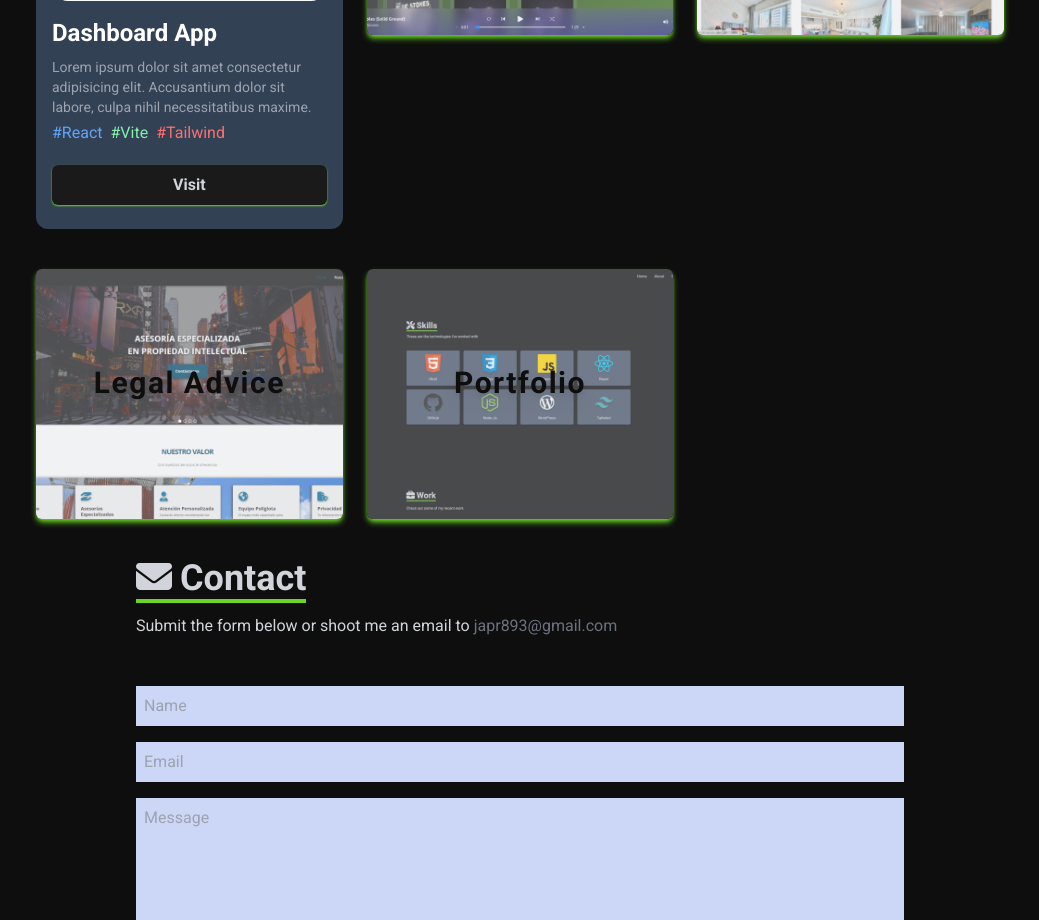
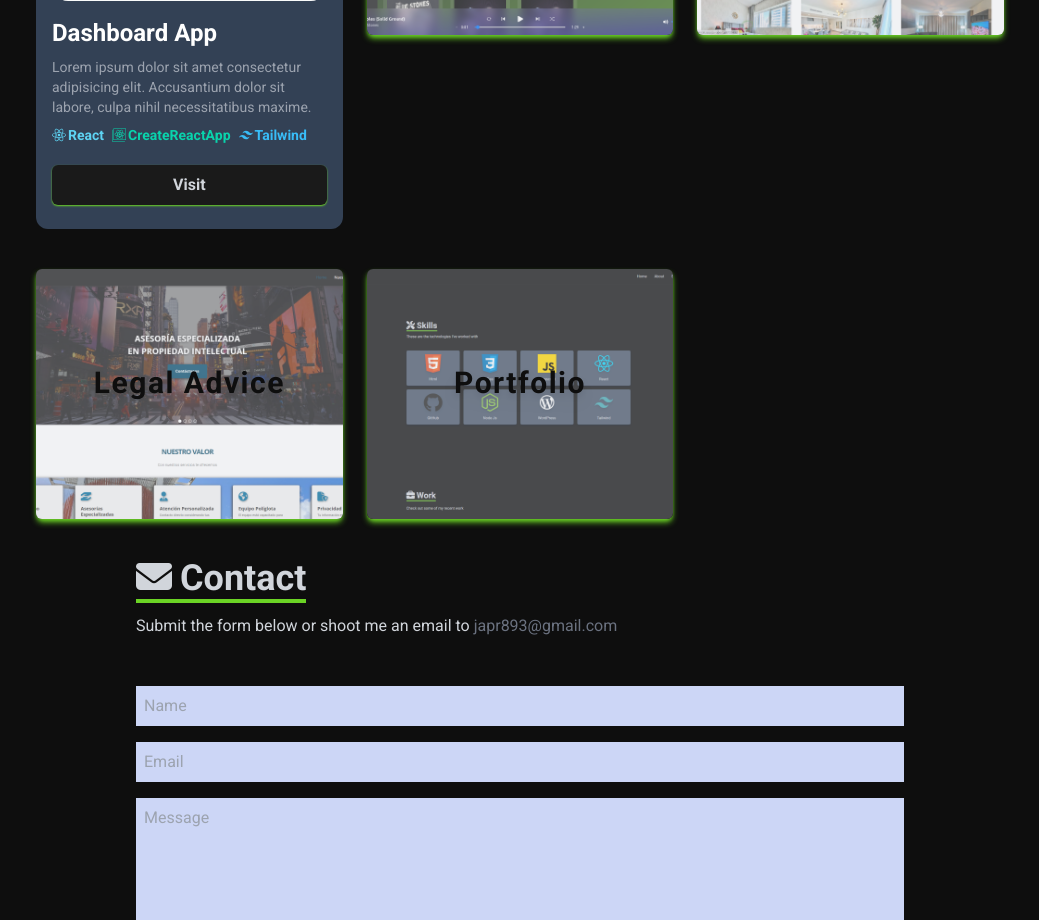
Before and after one commit to japrweb/portfolio, a React (Vite) app: page / in a window 1280 px wide. Shown: the part 2480-3400 px from the top of the page, without its empty margins (120-1159 px from the left). Built offline with nearby package versions, Linux system fonts and the light colour scheme.

Commit message:
React icons import

```diff
--- a/package.json
+++ b/package.json
@@ -11,7 +11,7 @@
   "dependencies": {
     "react": "^18.2.0",
     "react-dom": "^18.2.0",
-    "react-icons": "^4.6.0",
+    "react-icons": "^4.8.0",
     "react-scroll": "^1.8.8"
   },
   "devDependencies": {
--- a/src/components/Work.jsx
+++ b/src/components/Work.jsx
@@ -1,5 +1,6 @@
 import React from 'react';
 import { AiFillGithub } from 'react-icons/ai';
+import { SiReact, SiVite, SiTailwindcss, SiCss3, SiWordpress, SiCreatereactapp, SiNextdotjs, SiChakraui  } from 'react-icons/si';
 
 import { Link } from "react-scroll";
 
@@ -34,9 +35,16 @@ function Work() {
             <div>
               <p className='text-2xl text-white font-bold'>Dashboard App</p>
               <p className='text-sm text-gray-400 mb-1 mt-2'>Lorem ipsum dolor sit amet consectetur adipisicing elit. Accusantium dolor sit labore, culpa nihil necessitatibus maxime.</p>
-              <span className='mr-2 text-blue-400'>#React</span>
-              <span className='mr-2 text-green-300'>#Vite</span>
-              <span className='mr-2 text-red-400'>#Tailwind</span>
+              <div className='flex flex-wrap items-center justify-start text-sm gap-2 mt-2 pr-2'>
+                <span className='text-[#5ed3f3] font-semibold flex items-center gap-0.5'><SiReact />React</span>
+                {/* <span className='text-[#ffde3a] font-semibold flex items-center gap-0.5'><SiVite /> Vite</span> */}
+                {/* <span className='text-[#42a5f5] font-semibold flex items-center gap-0.5'><SiCss3 />Css</span> */}
+                {/* <span className='text-[#fff] font-semibold flex items-center gap-0.5'><SiWordpress />Wordpress</span> */}
+                <span className='text-[#09d3ac] font-semibold flex items-center gap-0.5'><SiCreatereactapp />CreateReactApp</span>
+                <span className='text-[#38bdf8] font-semibold flex items-center gap-0.5'><SiTailwindcss />Tailwind</span>
+                {/* <span className='text-[#fff] font-semibold flex items-center gap-0.5'><SiNextdotjs />Next</span> */}
+                {/* <span className='text-[#53c9c6] font-semibold flex items-center gap-0.5'><SiChakraui />Chakra UI</span> */}
+              </div>
             </div>
 
             <a href="https://syncfusion-dashboardapp.netlify.app/" target="_blank"><button type='button' className='w-full bg-[#1a1a1a] hover:bg-[#0e0e0e] shadow-sm shadow-[#6BD425] rounded-md font-semibold p-2 mt-5 mb-2 hover:shadow-[#6BD425] transition-all duration-700 hover:transition-all hover:duration-700 hover:shadow-md hover:scale-[103%]'> Visit </button></a>
```
Also changed, not shown: 1 other file (tests, documents, lock files or other folders).
